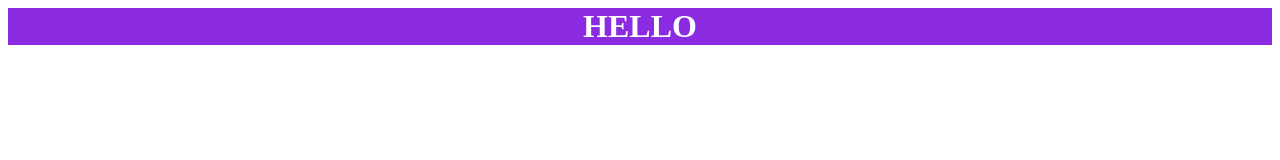
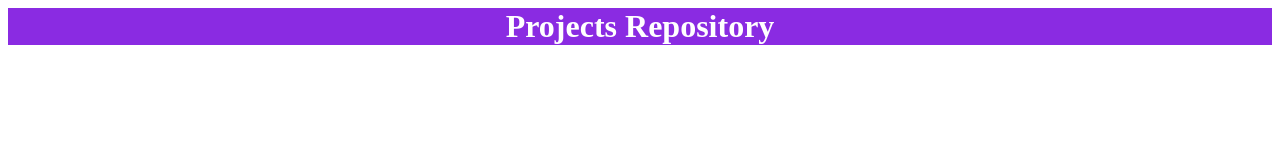
Before and after one commit to GuyLivingUnderARock/Small-Projects-Repo, a plain HTML site: page index.html in a window 1280 px wide. Drawn offline with Linux system fonts and the light colour scheme.

Commit message:
Just a commit

```diff
--- a/css/style.css
+++ b/css/style.css
@@ -1,4 +1,4 @@
-header {
+h1 {
     color: white;
     background-color: blueviolet;
     text-align: center;
--- a/index.html
+++ b/index.html
@@ -4,9 +4,11 @@
     <link rel="stylesheet" href="css/style.css">
 </head>
 
+<title>Projects Repository</title>
+
 <header>
     <h1>
-        HELLO
+        Projects Repository
     </h1>
 </header>
 
```
